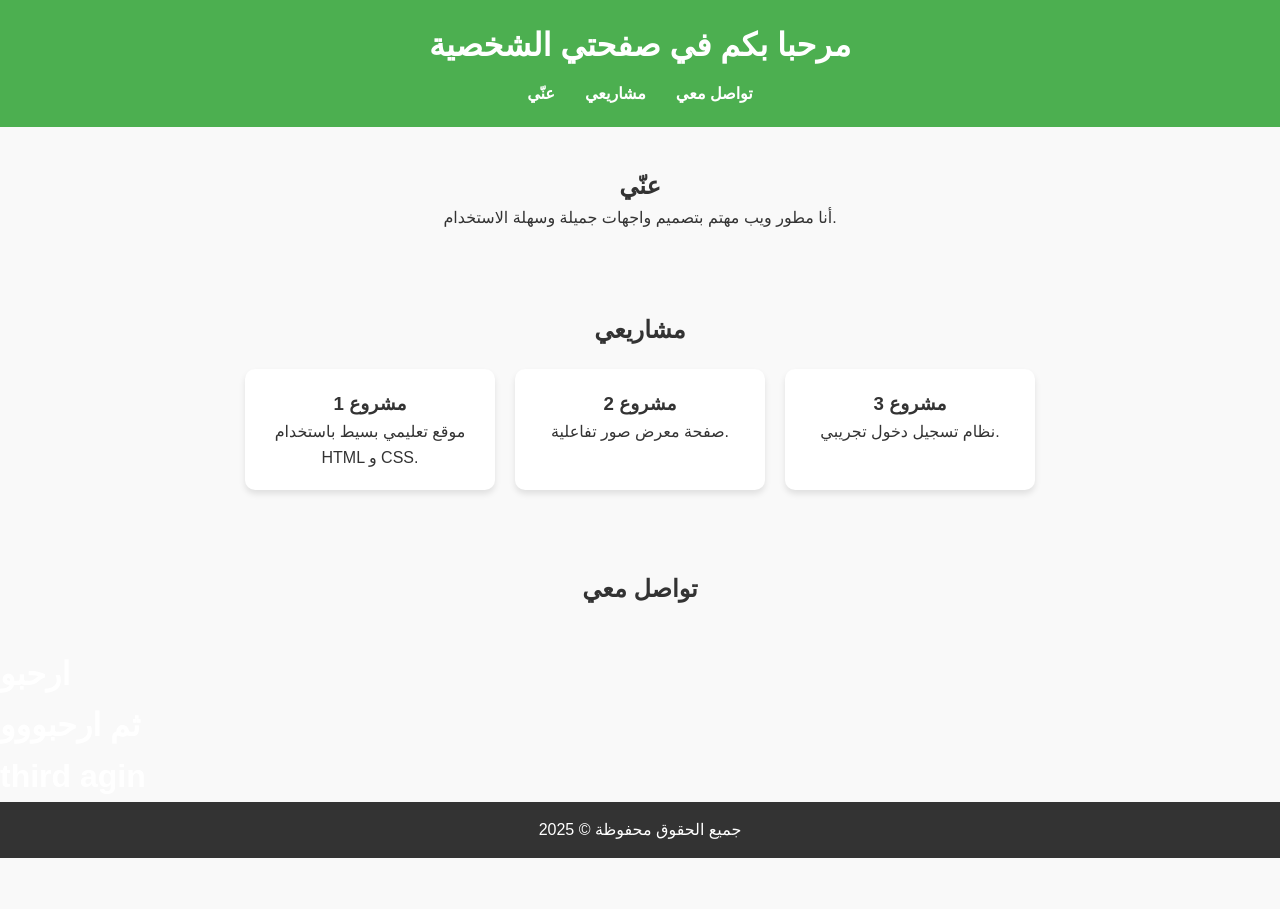
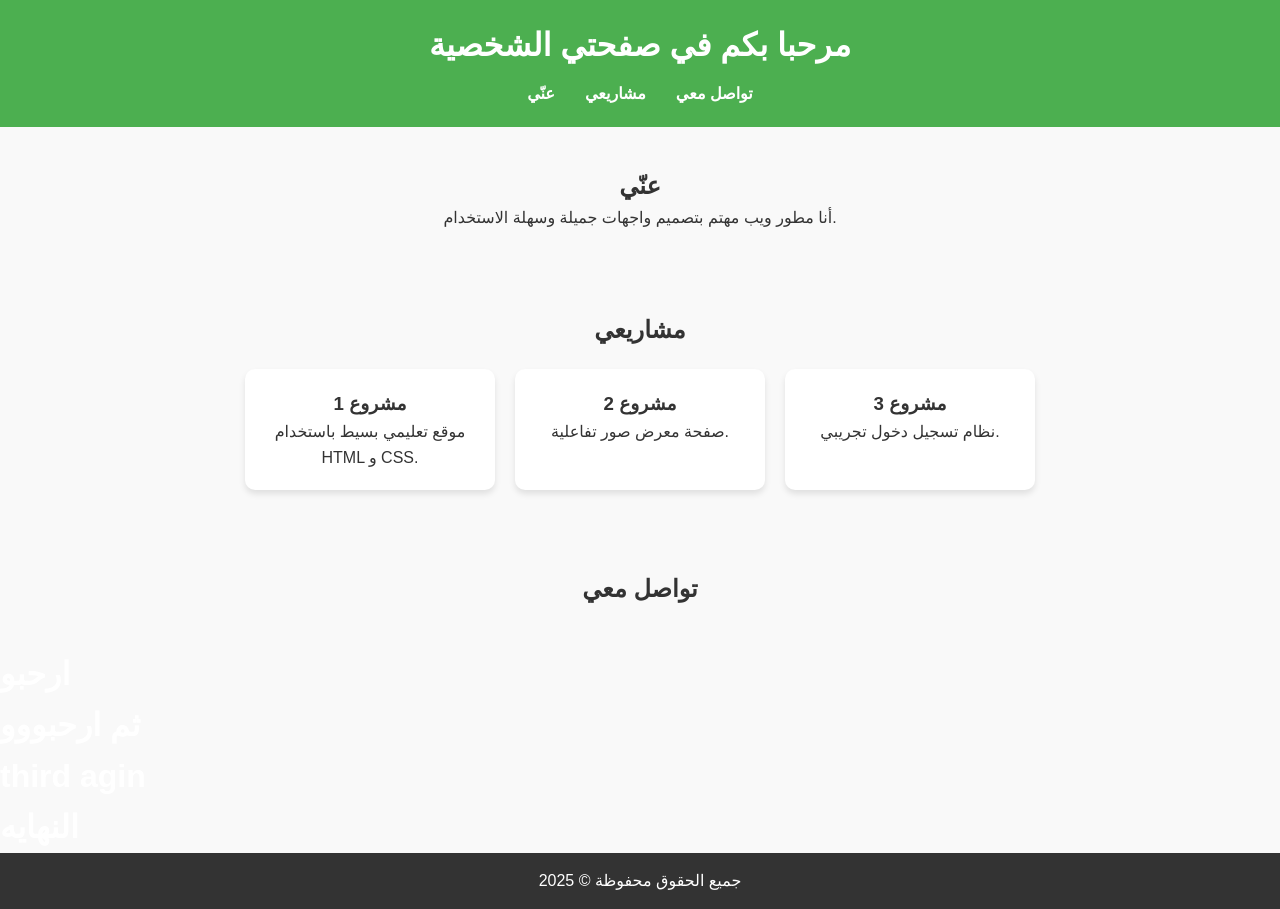
Before and after one commit to alariqi-mohammed/exam, a plain HTML site: page index.html in a window 1280 px wide. Before the commit the page ends 858 px from the top, so only its background shows below. Drawn offline with Linux system fonts and the light colour scheme.

Commit message:
Update index.html add last h1

```diff
--- a/index.html
+++ b/index.html
@@ -48,6 +48,7 @@
     <h1>ارحبو</h1>
     <h1>ثم ارحبووو</h1>
     <h1>third agin</h1>
+    <h1>النهايه</h1>
 
 
 
```
